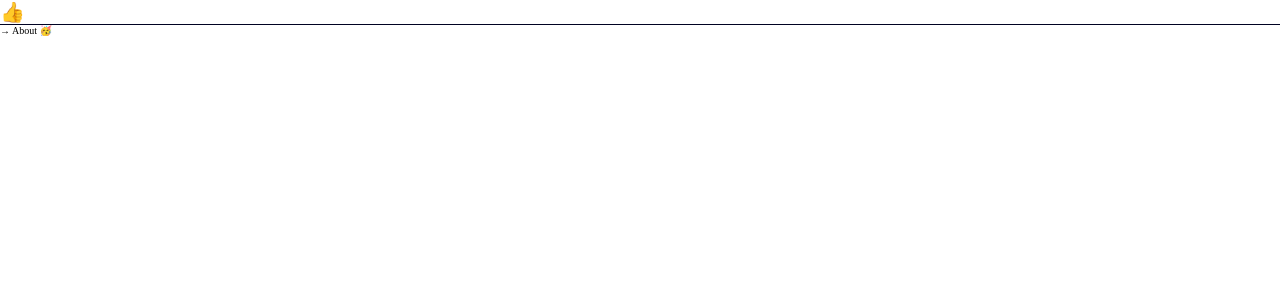
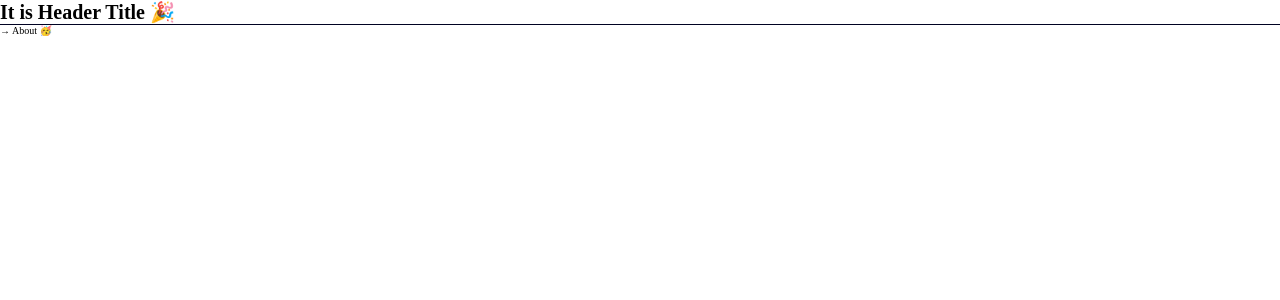
Before and after one commit to kenta5293/graduated-next-web, a Next.js app: page / in a window 1280 px wide. Shown: the top 300 px of the page. Built offline with nearby package versions, Linux system fonts and the light colour scheme.

Commit message:
:speech_balloon: [Update] Header.tsx 내용 수정
Header.tsx의 내용 수정.

```diff
--- a/components/Header/Header.tsx
+++ b/components/Header/Header.tsx
@@ -2,9 +2,11 @@ import styles from './Header.module.scss';
 
 const Header = () => {
   return (
-    <header className={styles.header}>
-      <h1>👍</h1>
-    </header>
+    <>
+      <header className={styles.header}>
+        <h1>It is Header Title 🎉</h1>
+      </header>
+    </>
   );
 };
 
```
